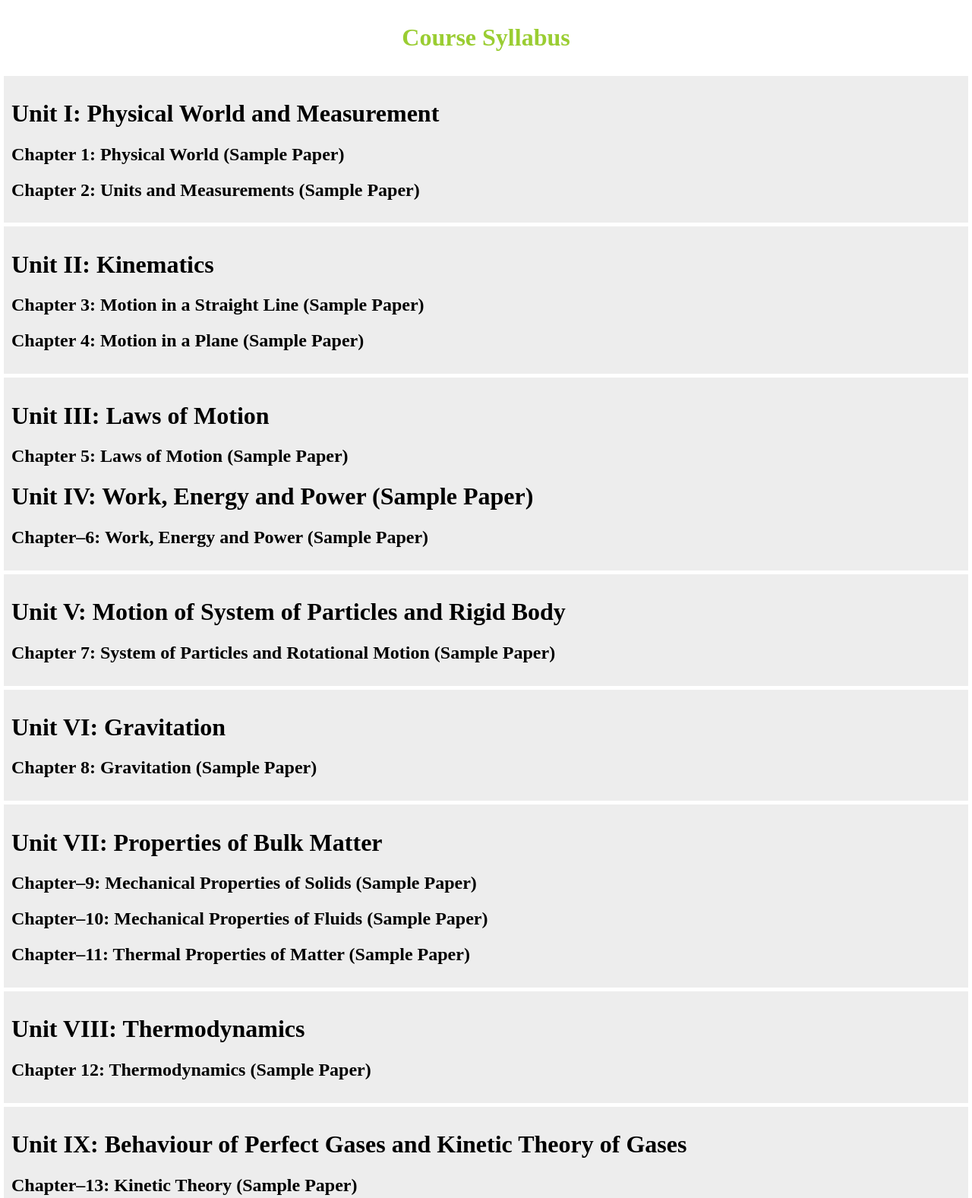
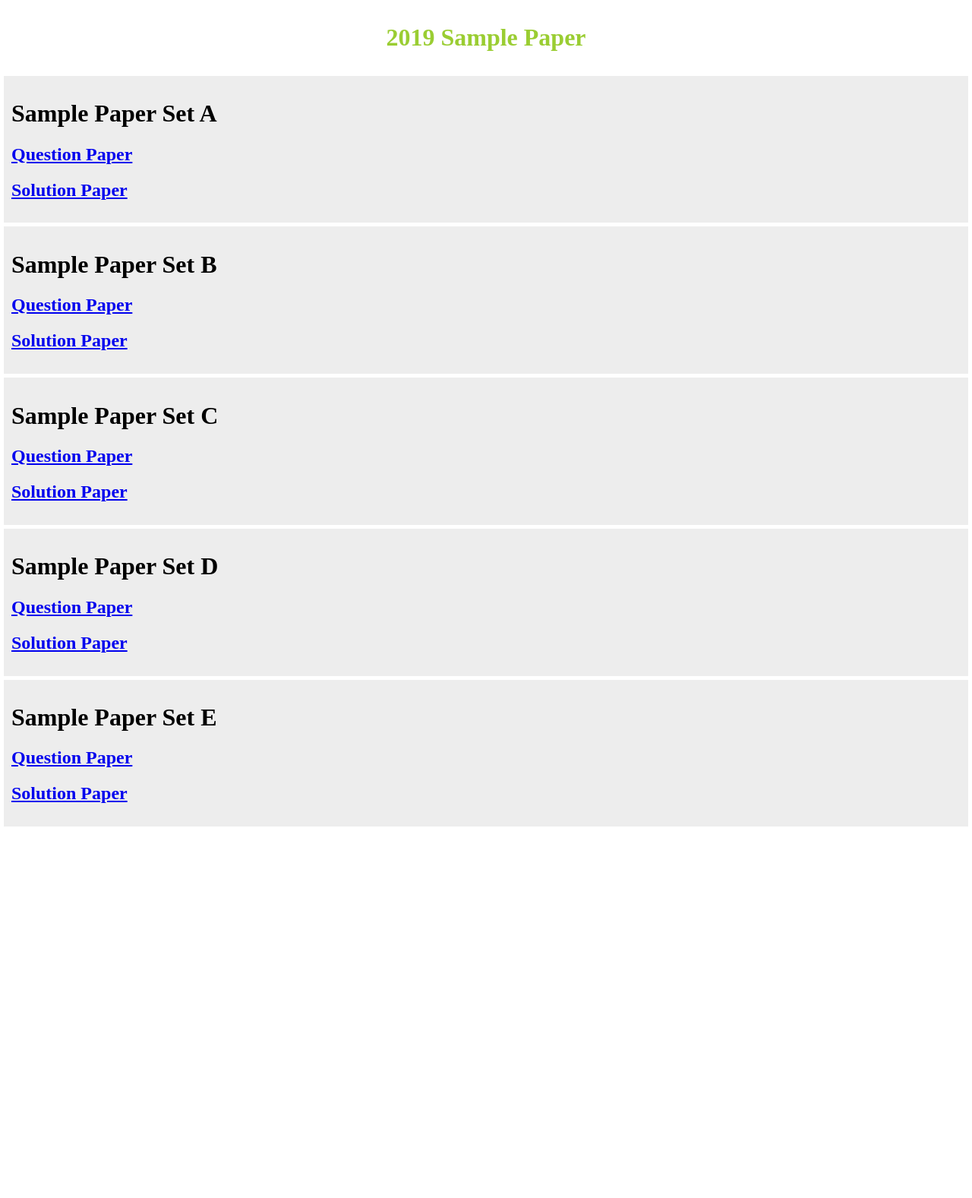
Before and after one commit to lokeshyadavcs/website_class-11, a plain HTML site: page pages/sample_paper.html in a window 1280 px wide. Shown: the part 140-1717 px from the top of the page at 76% size. After the commit the page ends 1228 px from the top, so only its background shows below. Drawn offline with Linux system fonts and the light colour scheme.

Commit message:
full commit

```diff
--- a/pages/sample_paper.html
+++ b/pages/sample_paper.html
@@ -43,111 +43,52 @@
         <h1>NCERT Sample Paper Class 11 Physics</h1>
     </div>
 
-   <div class="box"><h1>Course Syllabus</h1></div>
+   <div class="box"><h1>2019 Sample Paper</h1></div>
 
 
     <div class="container">
-        <h1>Unit I: Physical World and Measurement</h1>
+        <h1>Sample Paper Set A</h1>
 
 
-    <h2>Chapter 1: Physical World (Sample Paper)</h2>
+       <a href="https://drive.google.com/file/d/1a-nKHmMspYT61H9EpXg1ROxn1mlVglGk/view?usp=sharing"><h2>Question Paper</h2></a>
 
-    <h2>Chapter 2: Units and Measurements (Sample Paper)</h2>
+        <a href="https://drive.google.com/file/d/1_VwQNQEEtX-TukKm1_9sneVbsVMZTsEx/view?usp=sharing"><h2>Solution Paper</h2></a>
     </div>
 
     <div class="container">
-        <h1>Unit II: Kinematics</h1>
+        <h1>Sample Paper Set B</h1>
 
 
-        <h2>Chapter 3: Motion in a Straight Line (Sample Paper)</h2>
+       <a href="https://drive.google.com/file/d/1YwCCXGw4u3P_GxqqWBQr1nFu4EidxpiK/view?usp=sharing"><h2>Question Paper</h2></a>
 
-
-
-        <h2>Chapter 4: Motion in a Plane (Sample Paper)</h2>
-
+        <a href="https://drive.google.com/file/d/1prFNFYgn0OH3kzuivvi2SJtKtqOhmPzX/view?usp=sharing"><h2>Solution Paper</h2></a>
     </div>
 
      <div class="container">
-        <h1>Unit III: Laws of Motion</h1>
+        <h1>Sample Paper Set C</h1>
 
 
+        <a href="https://drive.google.com/file/d/1Y5MVOX9ZliFD_sJcRfZ1iaJs3MVND7f7/view?usp=sharing"><h2>Question Paper</h2></a>
 
-    <h2>Chapter 5: Laws of Motion (Sample Paper)</h2>
+        <a href="https://drive.google.com/file/d/1yC2ZyYYUwJDlRCWfLQxfIqEvBVPBT7jf/view?usp=sharing"><h2>Solution Paper</h2></a>
+    </div>
 
 
-
-    <h1>Unit IV: Work, Energy and Power (Sample Paper)</h1>
+    <div class="container">
+        <h1>Sample Paper Set D</h1>
 
 
+       <a href="https://drive.google.com/file/d/126uxZsartAx1vo2eAUvjJBOSBOOv6muF/view?usp=sharing"><h2>Question Paper</h2></a>
 
-    <h2>Chapter–6: Work, Energy and Power (Sample Paper)</h2>
+       <a href="https://drive.google.com/file/d/1JQ66l8VQcmjqVT-XJ7QxcQ-DqF-T-wy2/view?usp=sharing"><h2>Solution Paper</h2></a>
         </div>
 
         <div class="container">
-        <h1>Unit V: Motion of System of Particles and Rigid Body</h1>
+            <h1>Sample Paper Set E</h1>
 
 
-
-        <h2>Chapter 7: System of Particles and Rotational Motion (Sample Paper)</h2>
-    </div>
-
-    <div class="container">
-        <h1>Unit VI: Gravitation</h1>
-
-
-    <h2>Chapter 8: Gravitation (Sample Paper)</h2>
-    </div>
-
-    <div class="container">
-        <h1>Unit VII: Properties of Bulk Matter</h1>
-
-
-
-    <h2>Chapter–9: Mechanical Properties of Solids (Sample Paper)</h2>
-
-
-
-
-    <h2>Chapter–10: Mechanical Properties of Fluids (Sample Paper)</h2>
-
-
-
-
-    <h2>Chapter–11: Thermal Properties of Matter (Sample Paper)</h2>
-
-    </div>
-
-    <div class="container">
-
-    <h1>Unit VIII: Thermodynamics</h1>
-
-
-
-    <h2>Chapter 12: Thermodynamics (Sample Paper)</h2>
-
-    </div>
-    <div class="container">
-        <h1>Unit IX: Behaviour of Perfect Gases and Kinetic Theory of Gases</h1>
-
-
-
-        <h2>Chapter–13: Kinetic Theory (Sample Paper)</h2>
-
-    </div>
-
-    <div class="container">
-        <h1>Unit X: Oscillations and Waves</h1>
-
-
-
-        <h2>Chapter 14: Oscillations (Sample Paper)</h2>
-
-
-
-
-
-
-        <h2>Chapter–15: Waves (Sample Paper)</h2>
+           <a href="https://drive.google.com/file/d/1Go4HyM1m9tlFW2yJDisUVP_s8101vo6J/view?usp=sharing"><h2>Question Paper</h2></a>
+           <a href="https://drive.google.com/file/d/1VhJWx-WB48Ey8e9ybAmYz-5AR7KGCBCa/view?usp=sharing"><h2>Solution Paper</h2></a>
             </div>
 
 
```
Lines whose indentation alone changed are shown as unchanged.
